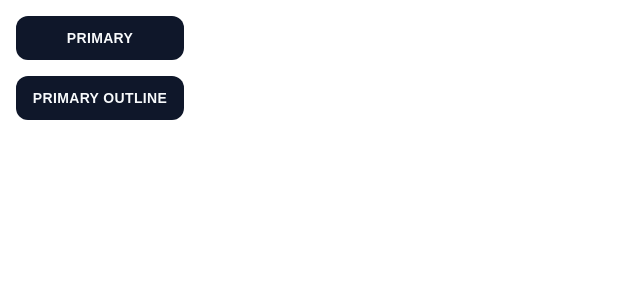
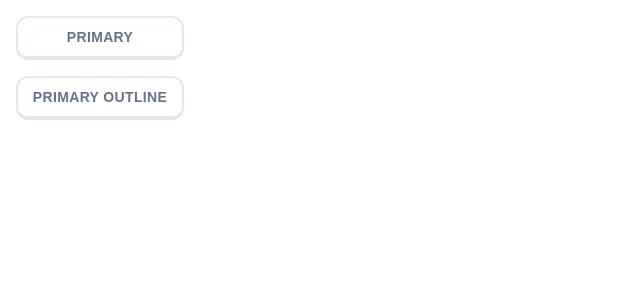
Before and after one commit to Tez-cyber/babble, a Next.js app: page / in a window 1280 px wide. Shown: the top 300 px of the page, without its empty margins (0-640 px from the left). Built offline with nearby package versions, Linux system fonts and the light colour scheme.

Commit message:
Changed default styling for buttons

```diff
--- a/components/ui/button.tsx
+++ b/components/ui/button.tsx
@@ -16,7 +16,7 @@ const buttonVariants = cva(
   {
     variants: {
       variant: {
-        default: "bg-primary text-primary-foreground hover:bg-primary/90",
+        default: "bg-white text-black border-slate-200 border-2 border-b-4 active:border-b-2 hover:bg-slate-100 text-slate-500",
       },
       size: {
         default: "h-11 px-4 py-2",
```
